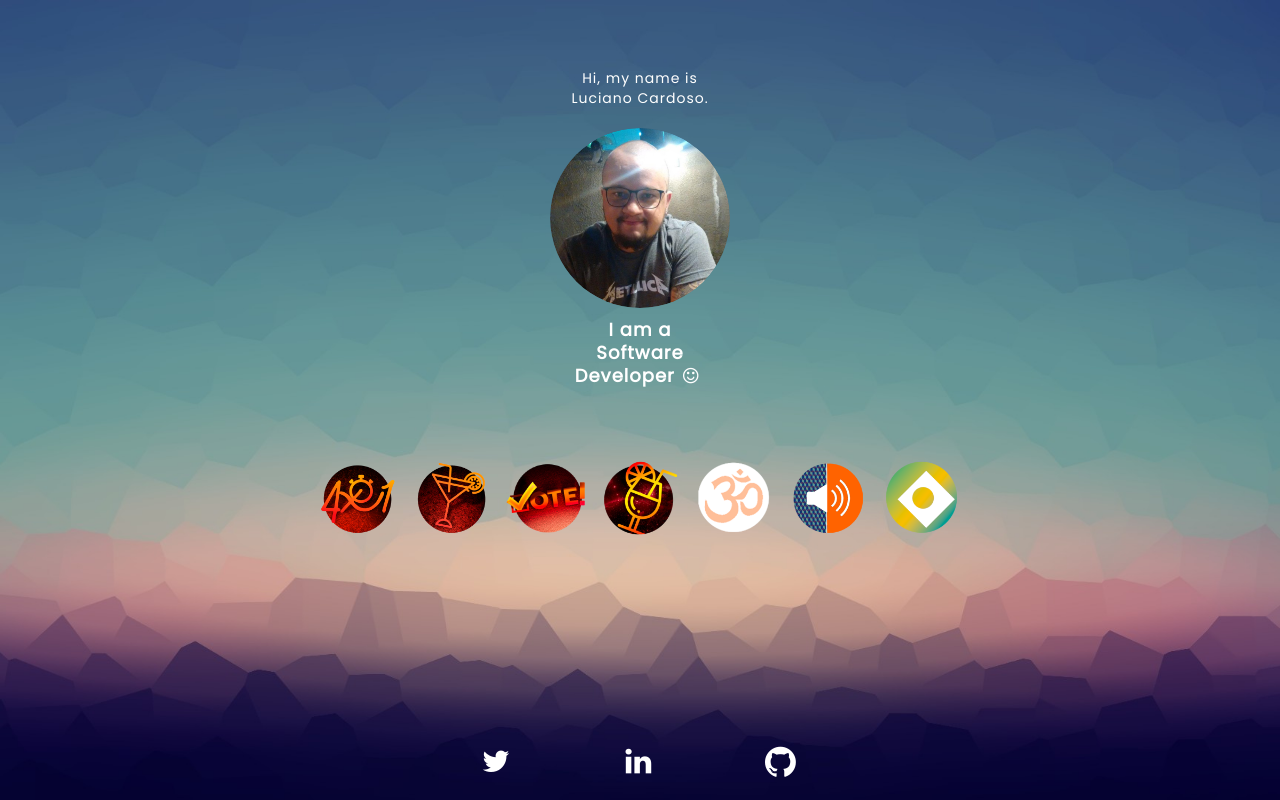
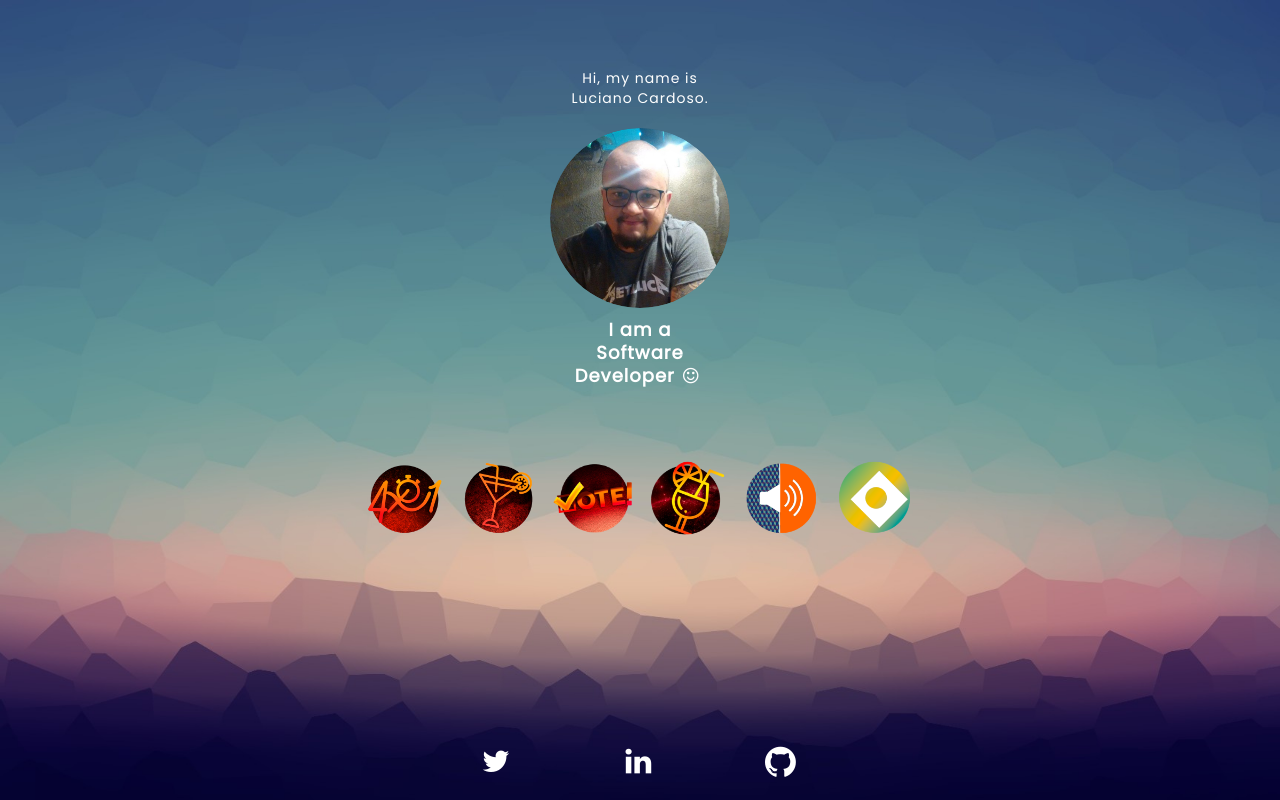
Before and after one commit to cardocha/cardocha.github.io, a plain HTML site: page index.html in a window 1280 px wide. Drawn offline with Linux system fonts and the light colour scheme.

Commit message:
remoção projeto shivananda

```diff
--- a/index.html
+++ b/index.html
@@ -66,20 +66,13 @@
                   <a target="_blank" href="https://play.google.com/store/apps/details?id=com.cardocha.festabrasileira"> <img
                                     class="ui tiny image "
                                     src="assets/images/festa_br.png"/></a>
-
             </div>
             <div class="item item-app">
-                <a target="_blank" href="http://shivananda.com.br/"> <img class="ui tiny image"
-                                                                                  src="assets/images/icone_pequeno_shivananda1.png"/></a>
-
-            </div>
-             <div class="item item-app">
                 <a target="_blank" href="https://addons.mozilla.org/pt-BR/firefox/addon/soundpiot/"> <img
                                     class="ui tiny image "
                                     src="assets/images/soundpiot48.png"/></a>
-
             </div>
-             <div class="item item-app">
+            <div class="item item-app">
                    <a target="_blank" href="https://appbrasileiro.com.br"> <img
                                     class="ui tiny image"
                                     src="assets/images/icone_appbr.png"/></a>
```
